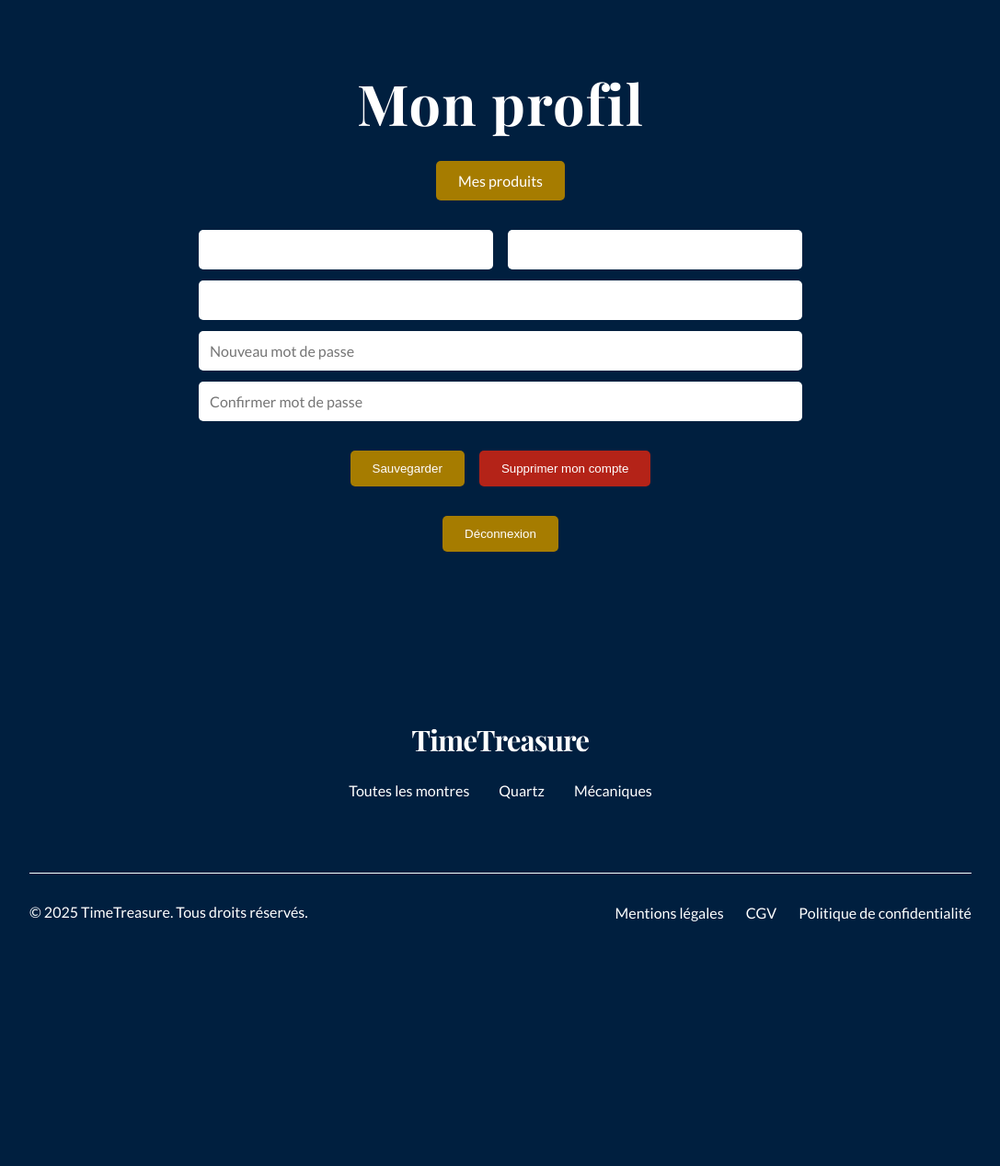
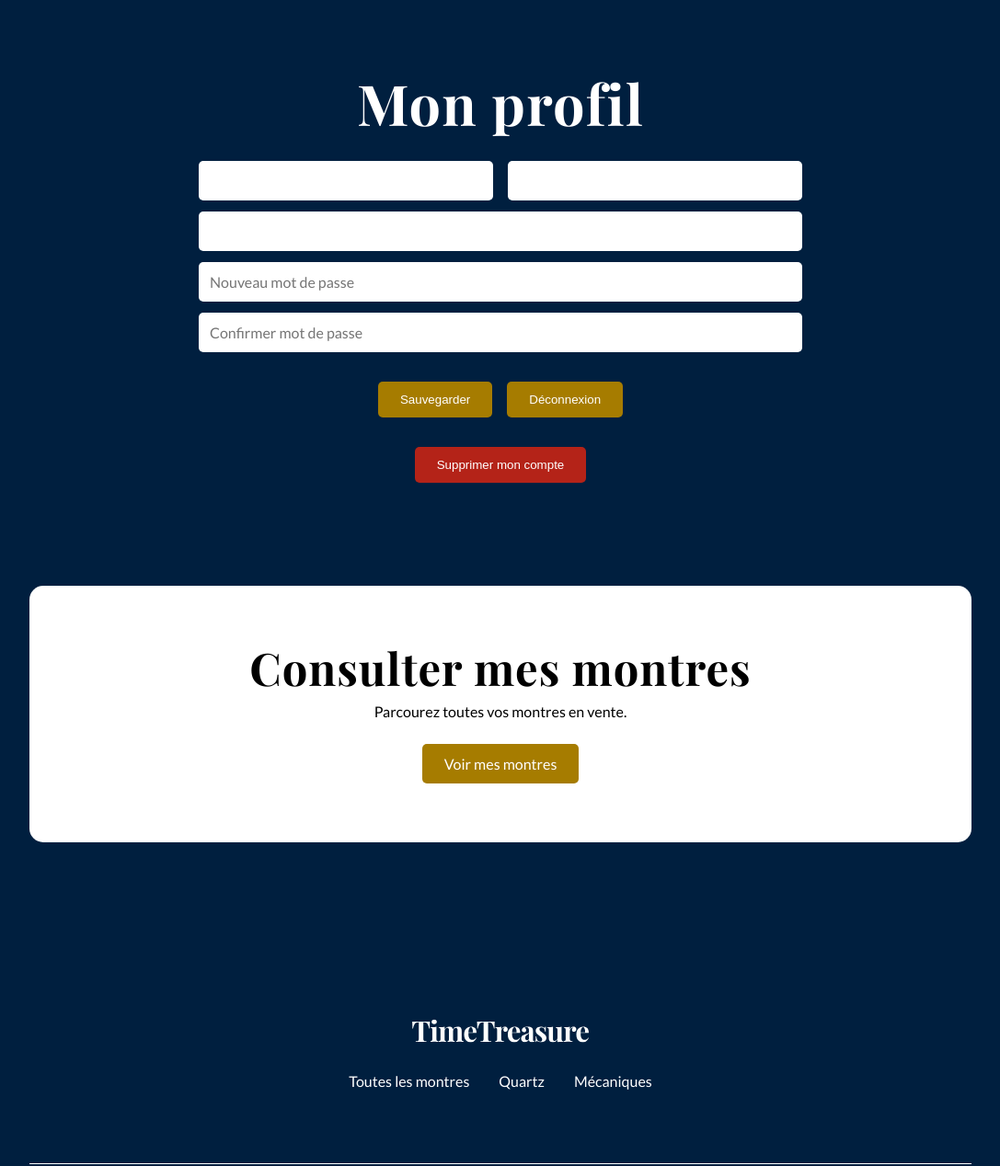
Before and after one commit to Nozomu05/TD-WEB-EFREI-Groupe4, a PHP site: template view/utilisateur.php in a window 1280 px wide. Shown: the part 80-1348 px from the top of the page at 92% size, without its empty margins (96-1183 px from the left). Before the commit the page ends 1082 px from the top, so only its background shows below. Run offline with PHP 8.4, Linux system fonts and the light colour scheme; the template is opened without the code that fills it, so the values that code supplies are empty; some web fonts are replaced.

Commit message:
refonte profil

```diff
--- a/styles/style.css
+++ b/styles/style.css
@@ -615,3 +615,17 @@ footer {
   width: 100%;
   gap: 1rem;
 }
+
+/* CTA produits */
+
+#section-cta-produits {
+  display: flex;
+  align-items: center;
+  justify-content: center;
+  padding-bottom: 7rem;
+  max-width: 90%;
+  margin: 0 auto;
+  padding-left: 4rem;
+  padding-right: 4rem;
+  gap: 5rem;
+}
--- a/view/utilisateur.php
+++ b/view/utilisateur.php
@@ -1,11 +1,9 @@
-
 <div id="formulaire">
   <div id="formulaire-top">
     <h1>Mon profil</h1>
   </div>
 
   <form id="formulaire-bottom" action="" method="post">
-  <a class="btn-primary" href="?page=produits">Mes produits</a>
     <div id="formulaire-bottom-top">
       <div id="nom-container">
         <input type="text" name="prenom" placeholder="<?=$infos['prenom']?>" required>
@@ -17,9 +15,19 @@
     </div>
     <div id="formulaire-button-container">
       <input class="btn-primary" type="submit" name="save" value="Sauvegarder">
-      <input class="btn-delete" type="submit" name="del" value="Supprimer mon compte">
+      <input class="btn-primary" type="submit" name="deconnexion" value="Déconnexion">
     </div>
-    <input class="btn-primary" type="submit" name="deconnexion" value="Déconnexion">
+    <input class="btn-delete" type="submit" name="del" value="Supprimer mon compte">
   </form>
 
 </div>
+
+<div id="section-cta-produits">
+<div id="section-cta-vente-small">
+<div id="section-cta-vente-top">
+  <h2 class="color-alternate">Consulter mes montres</h2>
+  <p class="color-alternate">Parcourez toutes vos montres en vente.</p>
+</div>
+<a class="btn-primary" href="?page=produits">Voir mes montres</a>
+</div>
+</div>
```
Also changed, not shown: view/header.php (line endings or trailing spaces).
